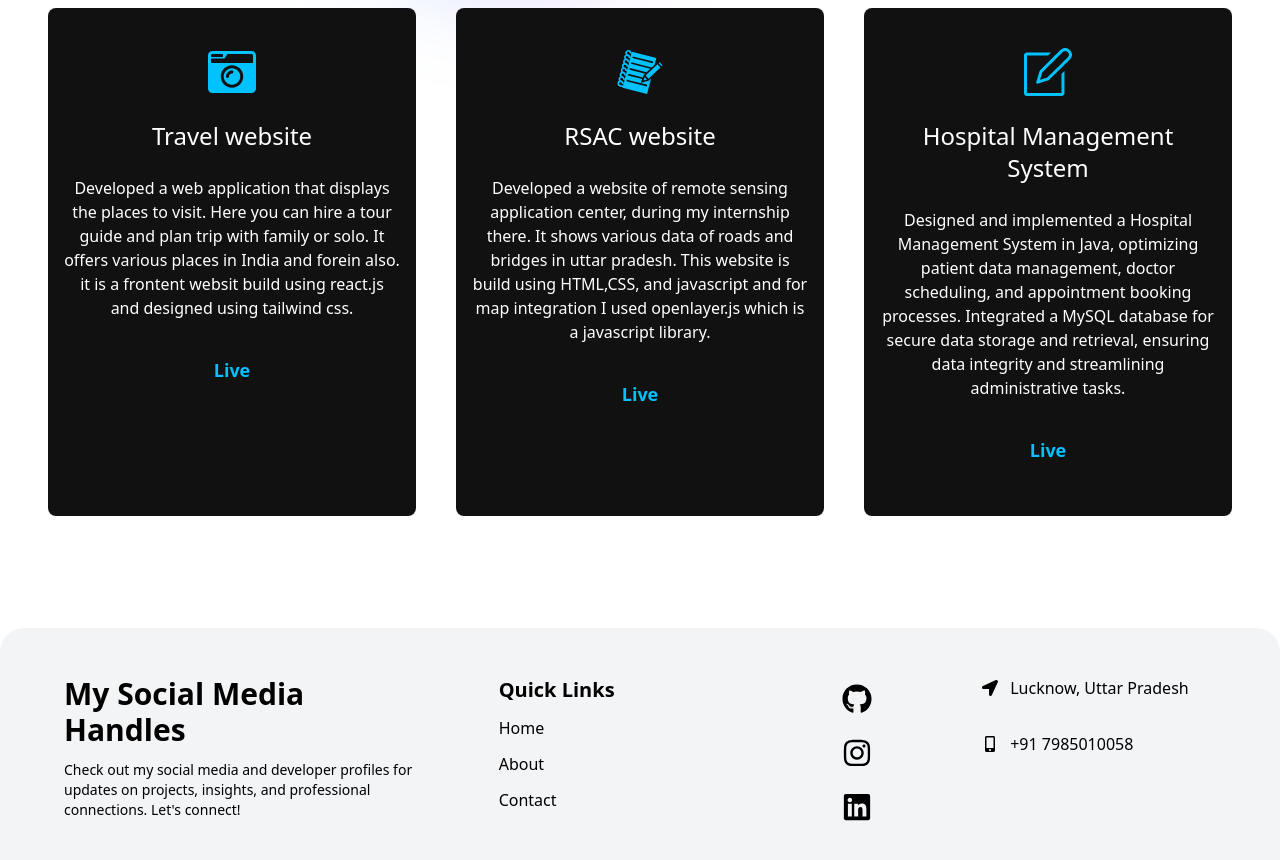
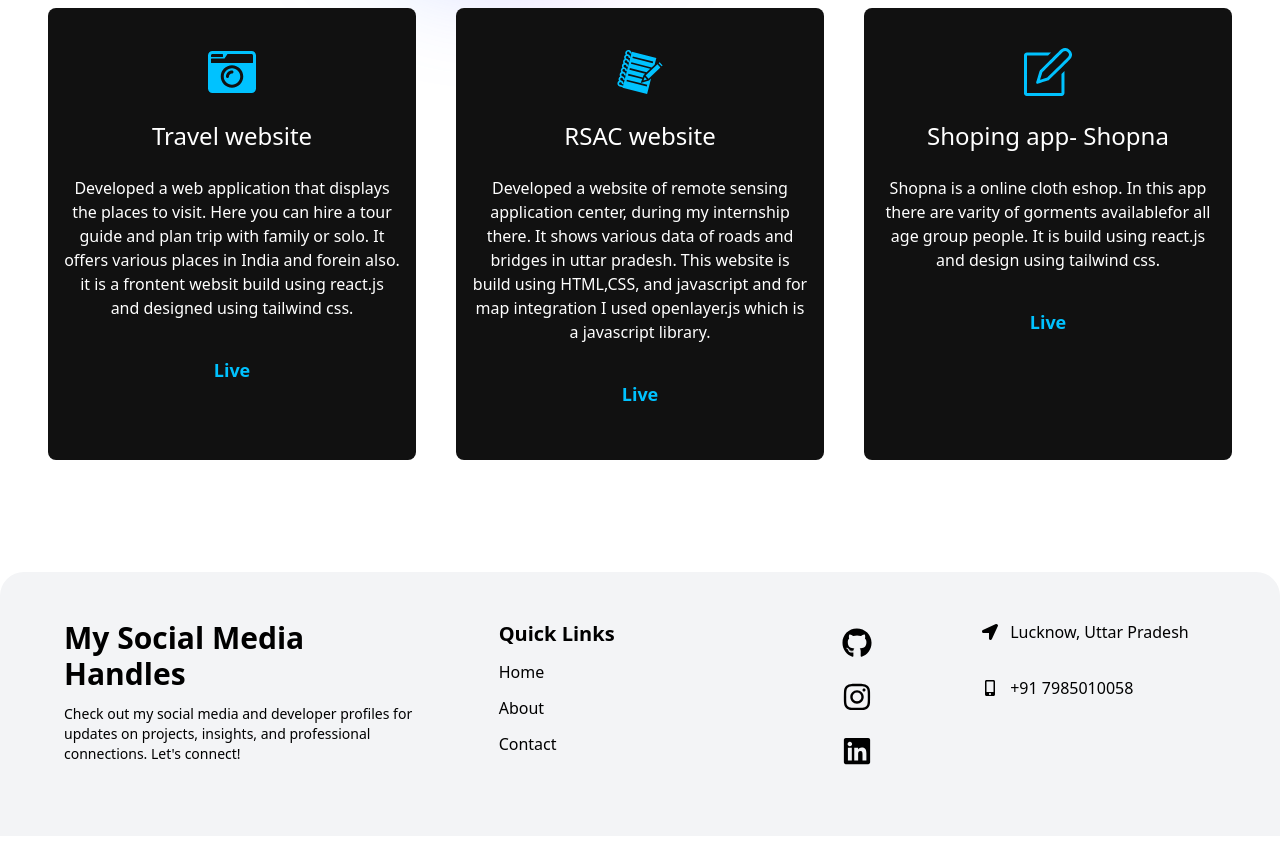
Before and after one commit to MrDhruvchandra/dhruv_portfolio, a React (Vite) app: page / in a window 1280 px wide. Shown: the part 2560-3420 px from the top of the page. After the commit the page ends 3396 px from the top, so only its background shows below. Built offline with nearby package versions, Linux system fonts and the light colour scheme.

Commit message:
second commit

```diff
--- a/src/Components/Features/Features.jsx
+++ b/src/Components/Features/Features.jsx
@@ -23,12 +23,12 @@ const FeaturesData = [
     aosDelay: "500",
   },
   {
-    name: "Hospital Management System",
+    name: "Shoping app- Shopna",
     icon: (
       <SlNote className="text-5xl text-primary group-hover:text-black duration-500" />
     ),
-    link: "https://github.com/Pri124" ,
-    description: "Designed and implemented a Hospital Management System in Java, optimizing patient data management, doctor scheduling, and appointment booking processes. Integrated a MySQL database for secure data storage and retrieval, ensuring data integrity and streamlining administrative tasks.",
+    link: "" ,
+    description: "Shopna is a online cloth eshop. In this app there are varity of gorments availablefor all age group people. It is build using react.js and design using tailwind css.",
     aosDelay: "700",
   },
 ];
--- a/src/Components/Hero/Hero.jsx
+++ b/src/Components/Hero/Hero.jsx
@@ -22,7 +22,7 @@ const Hero = ({ togglePlay }) => {
                   data-aos="fade-up"
                   data-aos-delay="500"
                   className="primary-btn"
-                > <a href="https://drive.google.com/file/d/1Ps_L7dLBzIc6dpyEzkDd1XD6KK_spCPP/view?usp=drivesdk" target="_blank"> Download Resume</a>
+                > <a href="https://drive.google.com/file/d/12gMF0cBiVsPa5hhl4Oznq9OJthGVpVga/view?usp=drivesdk" target="_blank"> Download Resume</a>
 
                 </button>
                 {/* <button
```
